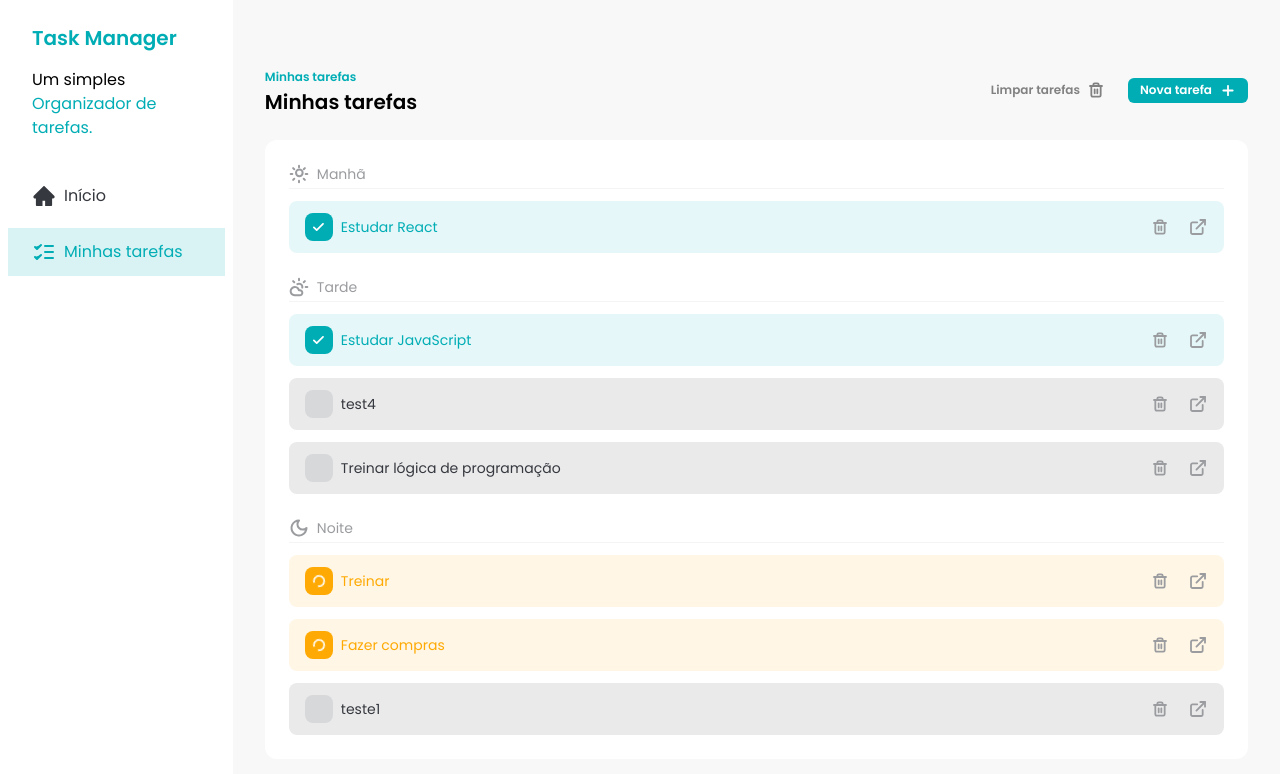
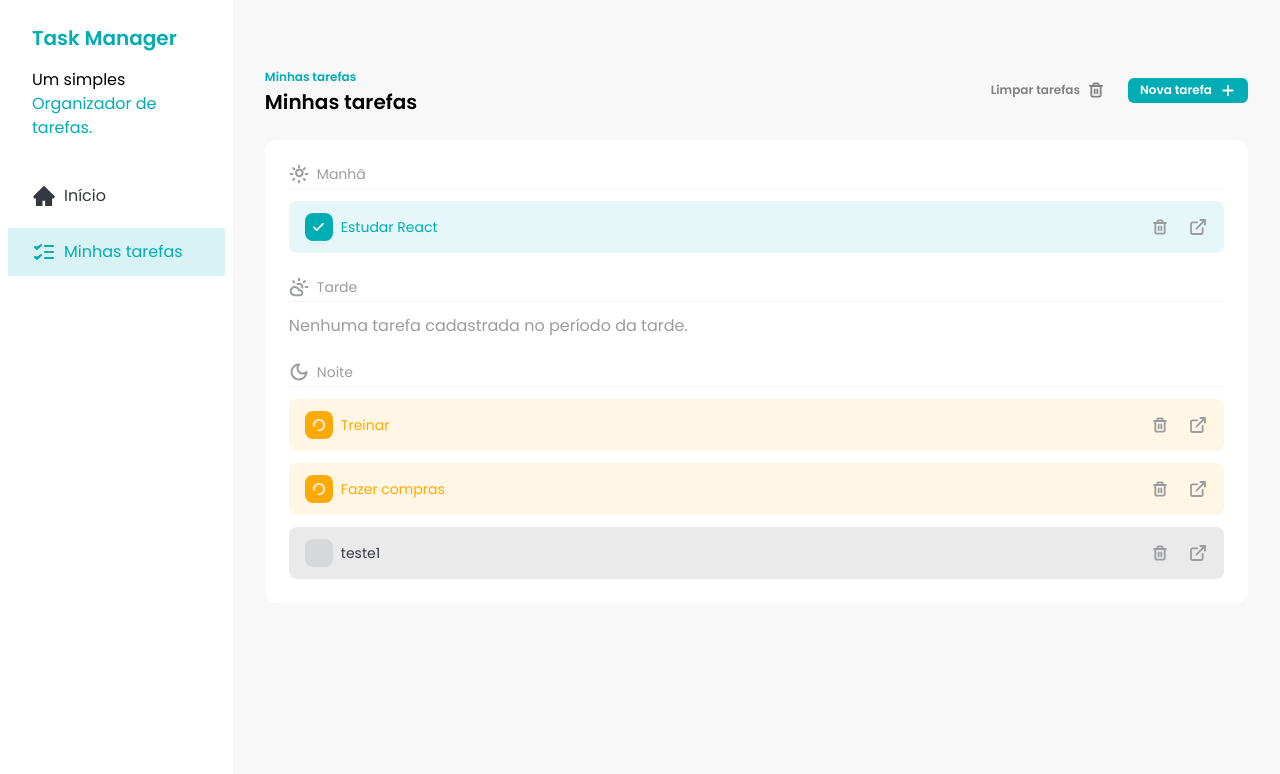
Before and after one commit to Grid2109/fsc-task-manager, a React (Vite) app: page / in a window 1280 px wide. Shown: the top 774 px of the page. Built offline with nearby package versions, Linux system fonts and the light colour scheme; data requests are answered from the project's data file.

Commit message:
feat: ensure empty message is shown on Tasks component

```diff
--- a/db.json
+++ b/db.json
@@ -5,13 +5,6 @@
       "title": "Estudar React",
       "description": "Completar o curso de React na plataforma FSC",
       "time": "morning",
-      "status": "done"
-    },
-    {
-      "id": "2",
-      "title": "Estudar JavaScript",
-      "description": "Estudar APIS, funções assíncronas",
-      "time": "afternoon",
       "status": "done"
     },
     {
@@ -34,20 +27,6 @@
       "description": "teste1",
       "time": "evening",
       "status": "not_started"
-    },
-    {
-      "id": "fb39c9fe-2314-4c5b-a57a-3472791d6c38",
-      "title": "test4",
-      "time": "afternoon",
-      "description": "test4",
-      "status": "not_started"
-    },
-    {
-      "id": "e89249cc-7f6b-41ca-9b6b-2353526c608f",
-      "title": "Treinar lógica de programação",
-      "time": "afternoon",
-      "description": "Usando IA como mentor sênior",
-      "status": "not_started"
     }
   ]
 }
--- a/src/components/Tasks.jsx
+++ b/src/components/Tasks.jsx
@@ -103,6 +103,11 @@ export function Tasks() {
       <div className='rounded-xl bg-white p-6'>
         <div className='space-y-3'>
           <TasksSeparator icon={<SunIcon />} title='Manhã' />
+          {morningTasks.length === 0 && (
+            <div className='text-brand-text-gray'>
+              <p>Nenhuma tarefa cadastrada no período da manhã.</p>
+            </div>
+          )}
           {morningTasks.map((task) => (
             <TaskItem
               key={task.id}
@@ -114,6 +119,11 @@ export function Tasks() {
         </div>
         <div className='my-6 space-y-3'>
           <TasksSeparator icon={<CloudIcon />} title='Tarde' />
+          {afternoonTasks.length === 0 && (
+            <div className='text-brand-text-gray'>
+              <p>Nenhuma tarefa cadastrada no período da tarde.</p>
+            </div>
+          )}
           {afternoonTasks.map((task) => (
             <TaskItem
               key={task.id}
@@ -125,6 +135,11 @@ export function Tasks() {
         </div>
         <div className='space-y-3'>
           <TasksSeparator icon={<MoonIcon />} title='Noite' />
+          {eveningTasks.length === 0 && (
+            <div className='text-brand-text-gray'>
+              <p>Nenhuma tarefa cadastrada no período da noite.</p>
+            </div>
+          )}
           {eveningTasks.map((task) => (
             <TaskItem
               key={task.id}
```
